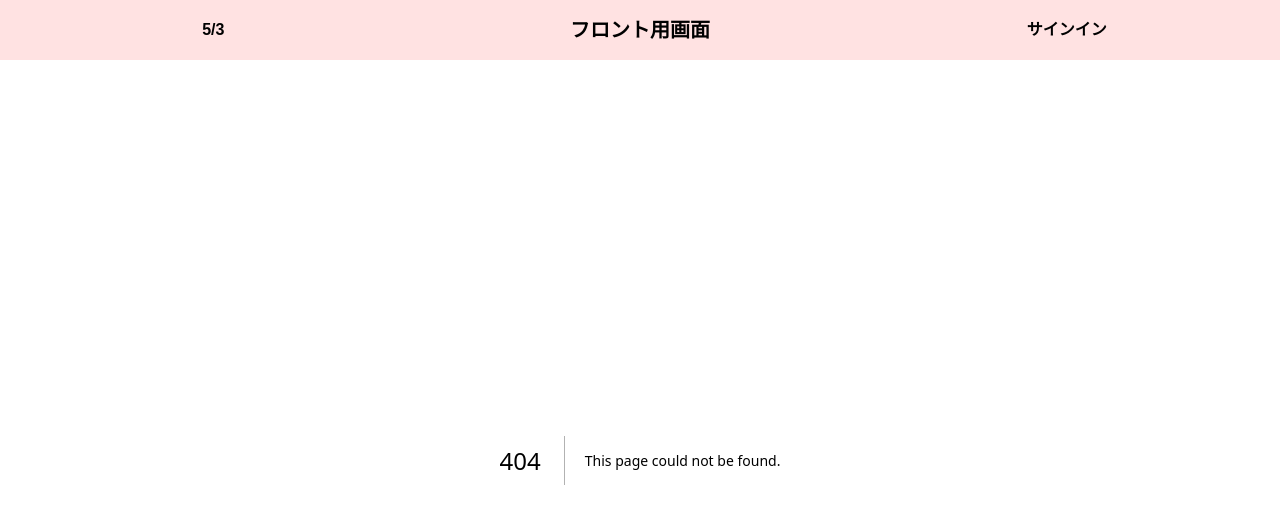
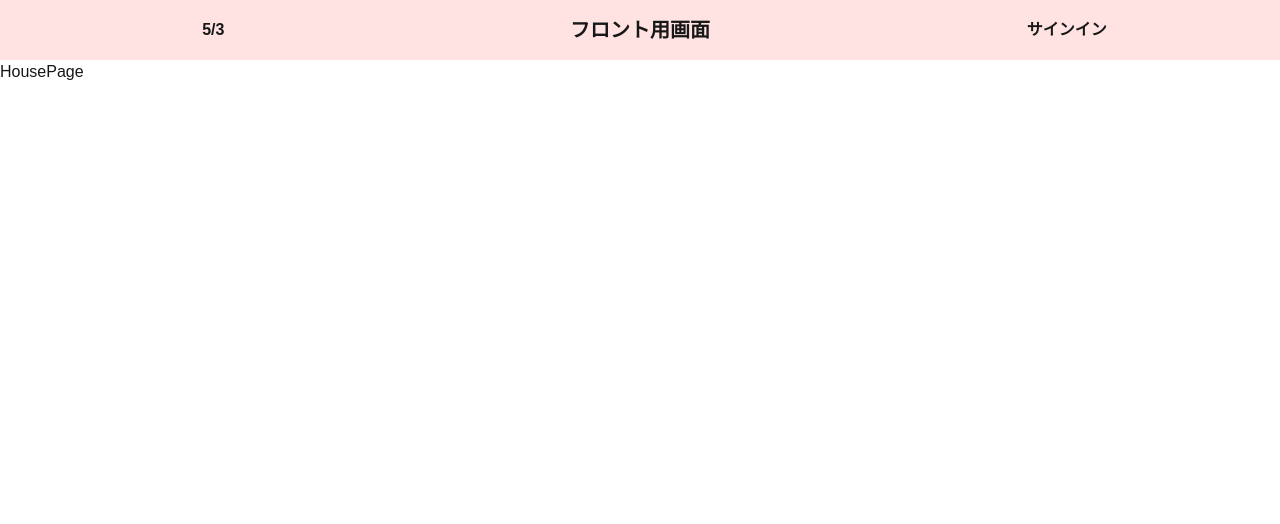
Before and after one commit to kiyo-8jo/cleaning-app, a Next.js app: page /house in a window 1280 px wide. Before the commit this address had no page. Shown: the top 524 px of the page. Built offline with nearby package versions, Linux system fonts and the light colour scheme.

Commit message:
[add] ルーティングの設定
フロント用画面のFrontPage、ハウス用画面のHousePage、作成用画面のCreatePageのルーティングを作成しました

```diff
--- /dev/null
+++ b/src/app/(main)/create/page.tsx
@@ -0,0 +1,5 @@
+const CreatePage = () => {
+  return <div>CreatePage</div>;
+};
+
+export default CreatePage;
--- /dev/null
+++ b/src/app/(main)/front/page.tsx
@@ -0,0 +1,5 @@
+const FrontPage = () => {
+  return <div>FrontPage</div>;
+};
+
+export default FrontPage;
--- /dev/null
+++ b/src/app/(main)/house/page.tsx
@@ -0,0 +1,5 @@
+const HousePage = () => {
+  return <div>HousePage</div>;
+};
+
+export default HousePage;
```
